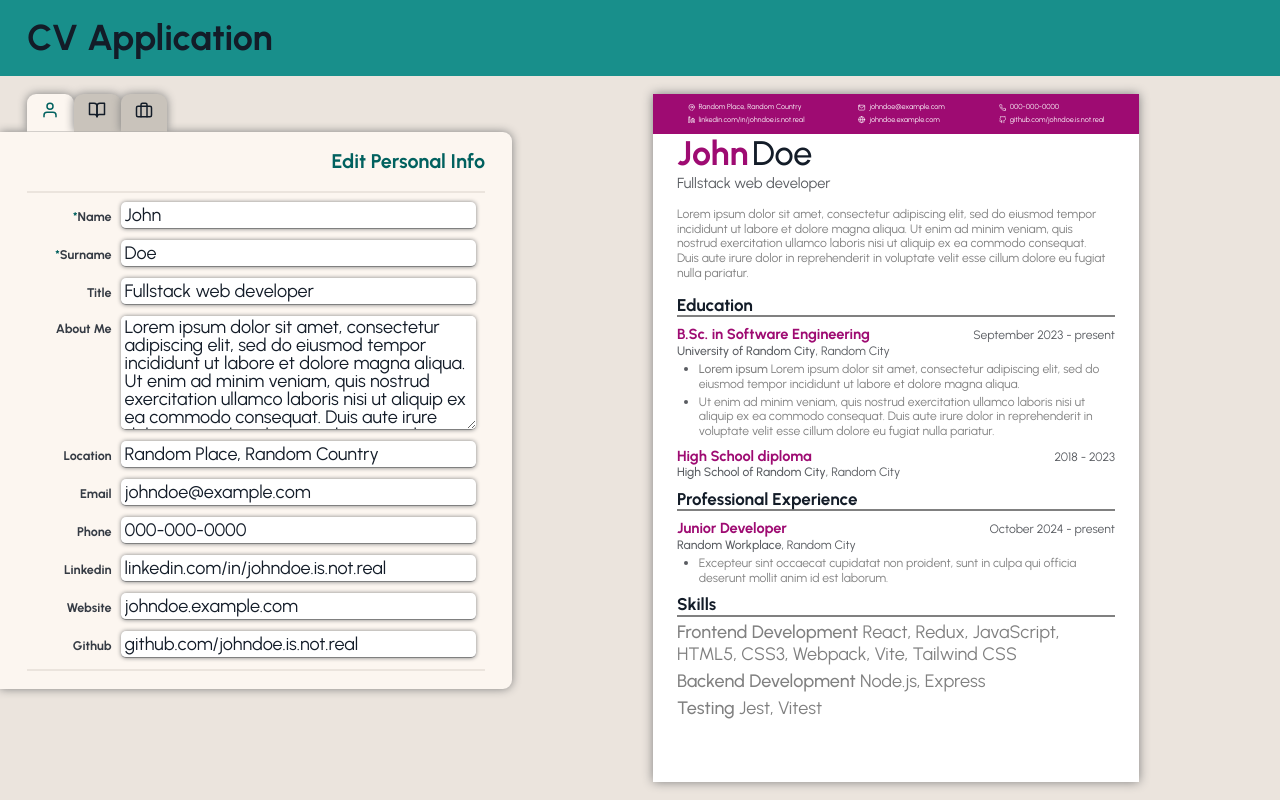
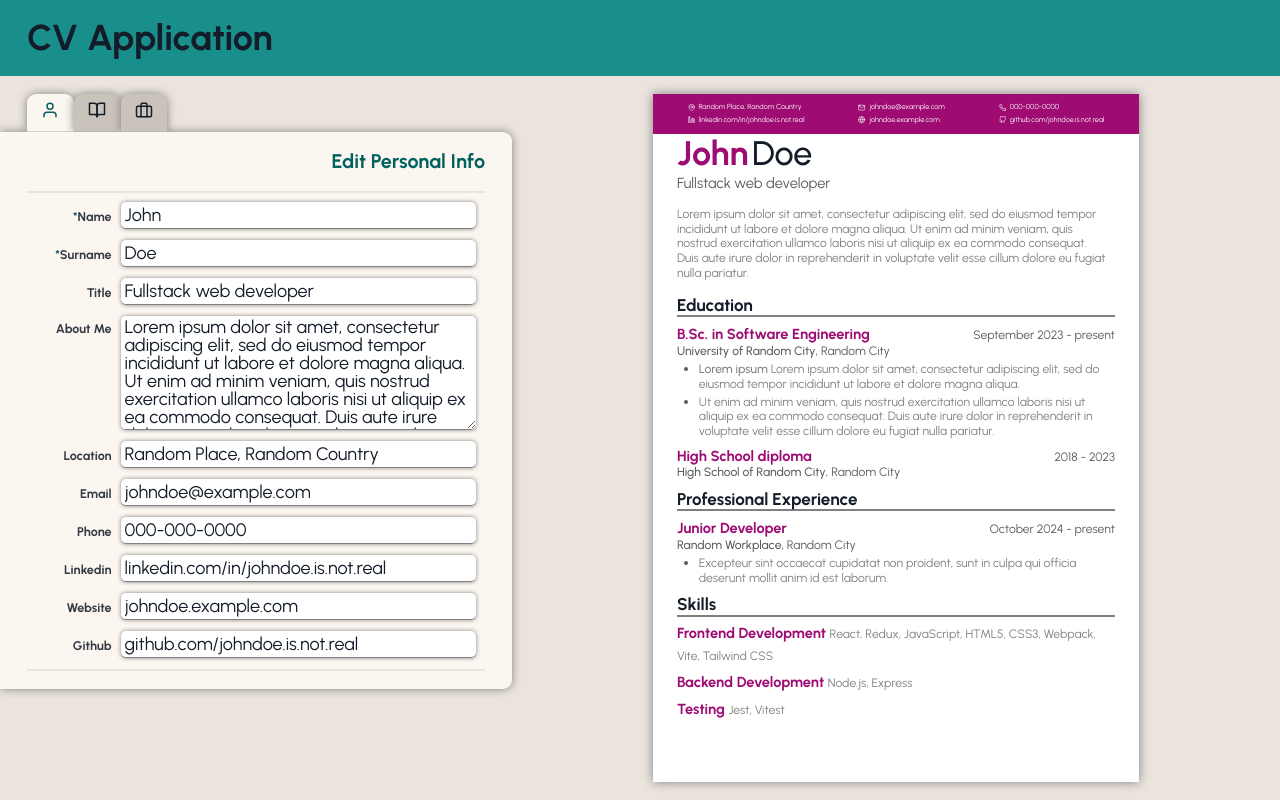
Before and after one commit to frarosset/cv-application, a React (Vite) app: page / in a window 1280 px wide. Built offline with nearby package versions, Linux system fonts and the light colour scheme.

Commit message:
style(PreviewItemWithTextOnly): add style specific to preview skill panel

```diff
--- a/src/styles/preview/PreviewItemWithTextOnly.css
+++ b/src/styles/preview/PreviewItemWithTextOnly.css
@@ -20,3 +20,14 @@
   color: var(--preview-secondary-text-color);
   display: inline;
 }
+
+.skills .preview-item-with-text-only-text-blocks .text.heading {
+  font-weight: 600;
+  color: var(--preview-page-accent-color);
+  font-size: var(--preview-accent-fontsize);
+}
+
+.skills .preview-item-with-text-only-text-blocks .text {
+  color: var(--preview-secondary-text-color);
+  font-size: var(--preview-about-me-fontsize);
+}
--- a/src/styles/preview/PreviewListWithTextOnly.css
+++ b/src/styles/preview/PreviewListWithTextOnly.css
@@ -1,4 +1,4 @@
-.preview-item-with-dates ul.other-info {
+.preview-item-with-dates .preview-list-with-text-only {
   list-style: disc;
   color: var(--preview-sub-text-color);
   padding-left: var(--preview-page-item-list-padding-left);
```
